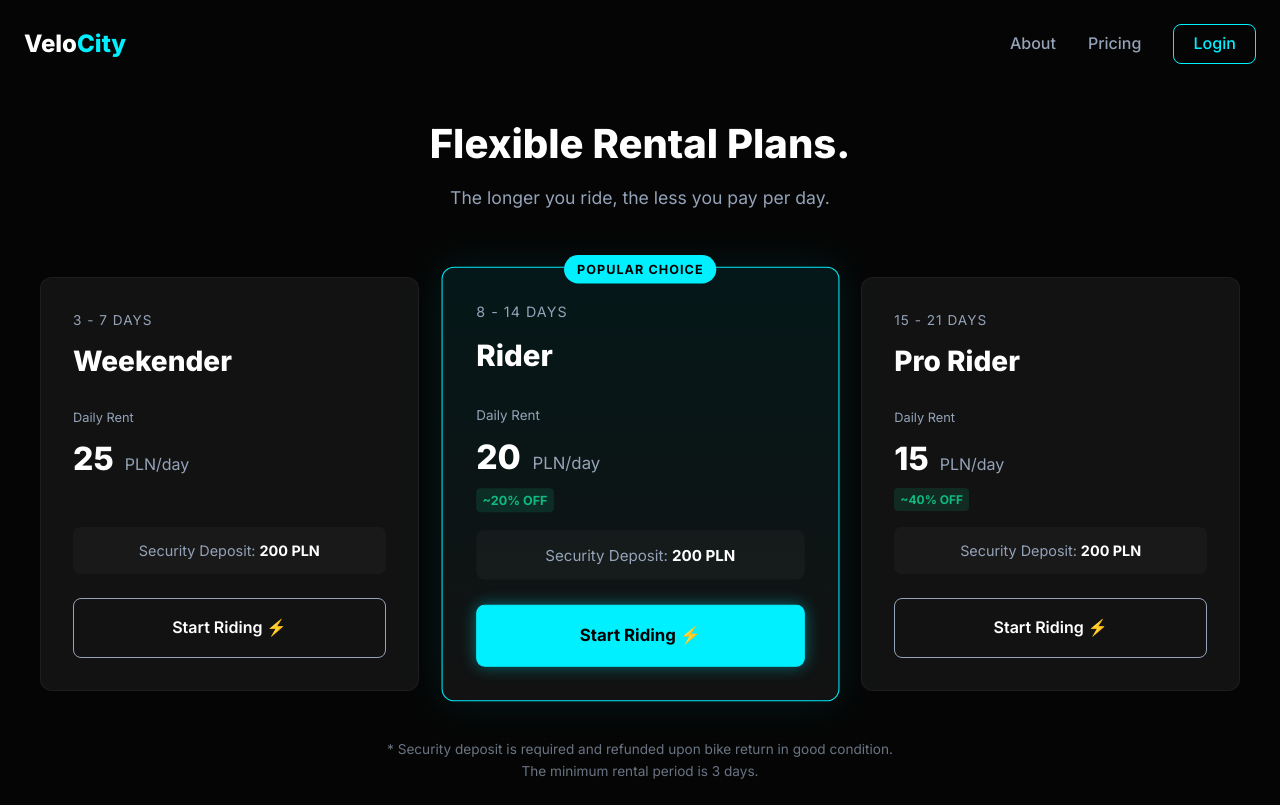
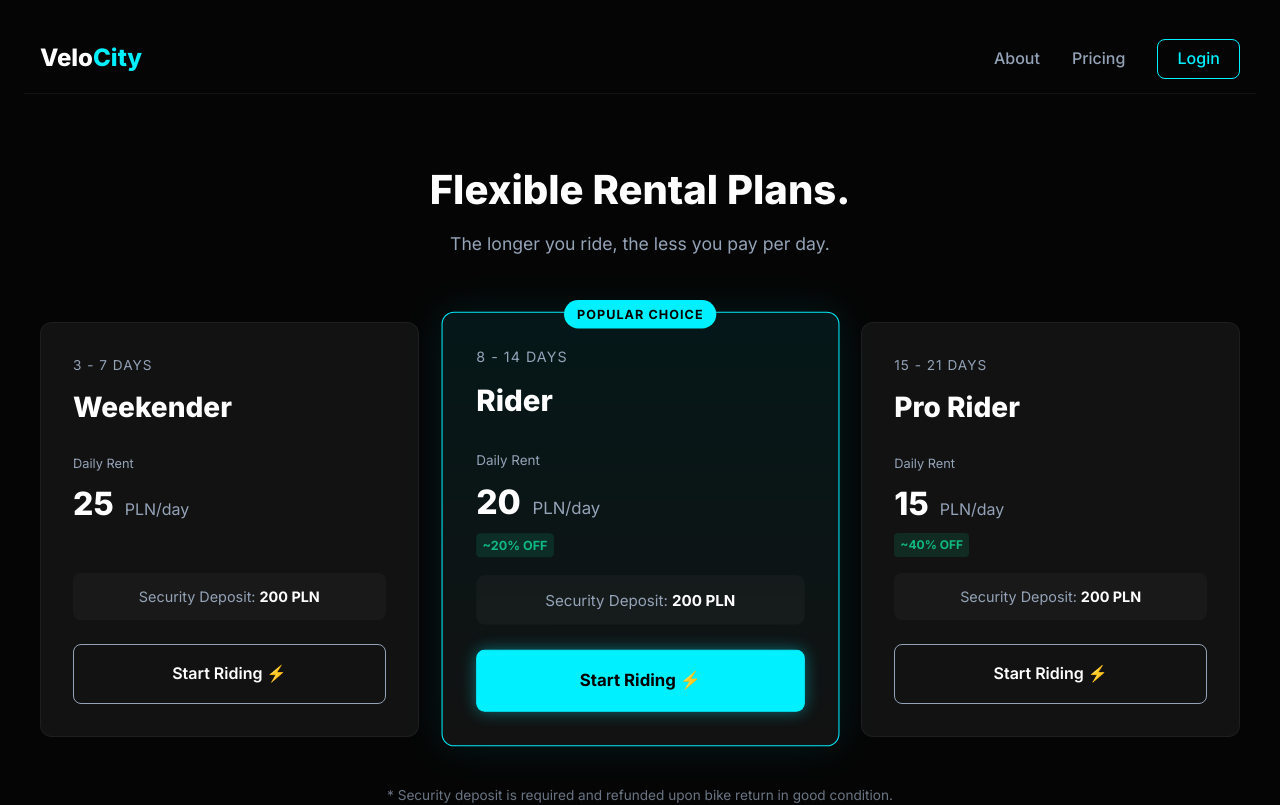
Before and after one commit to JakubJurkian/temporal-resource-allocation-system, a React (Vite) app: page /pricing in a window 1280 px wide. Shown: the top 805 px of the page. Built offline with nearby package versions, Linux system fonts and the light colour scheme.

Commit message:
refactor: adjust navbar for not protected routes & add hamburger menu

```diff
--- a/src/components/Navbar/Navbar.module.scss
+++ b/src/components/Navbar/Navbar.module.scss
@@ -1,52 +1,187 @@
+@use "sass:color";
 @use "../../styles/variables" as v;
 
 .topBar {
   display: flex;
   justify-content: space-between;
   align-items: center;
-  padding-bottom: 3rem;
+  height: 70px;
+  padding: 0 1.5rem;
   background: v.$color-bg-main;
+  position: sticky;
+  top: 0;
+  z-index: 1000;
+  width: 100%;
+  border-bottom: 1px solid rgba(255, 255, 255, 0.05);
+
+  // Center the content on large screens
+  @media (min-width: 1200px) {
+    padding: 0 calc(50% - 600px); // Trick to keep content max-width 1200
+  }
 }
 
 .logo {
   font-size: 1.5rem;
   font-weight: 800;
   color: v.$color-text-main;
-
-  span {
+  text-decoration: none;
+  z-index: 1001; // Keep logo above the mobile menu overlay
+  .highlight {
     color: v.$color-primary;
   }
 }
 
-.navLinks {
-  display: flex;
-  gap: 1.5rem;
-  align-items: center;
-  font-size: 0.9rem;
+// --- 1. THE HAMBURGER BUTTON (Mobile Only) ---
+.burger {
+  display: flex; // Visible by default (Mobile)
+  flex-direction: column;
+  gap: 5px;
+  background: transparent;
+  border: none;
+  cursor: pointer;
+  z-index: 1001; // Keep above menu overlay
+  padding: 5px;
 
-  @media (min-width: v.$tablet) {
-    gap: 2rem;
-    font-size: 1rem;
+  span {
+    display: block;
+    width: 25px;
+    height: 2px;
+    background: v.$color-text-main;
+    transition: all 0.3s ease;
   }
 
+  // Animation to X
+  &.active {
+    span:nth-child(1) {
+      transform: rotate(45deg) translate(5px, 5px);
+    }
+    span:nth-child(2) {
+      opacity: 0;
+    }
+    span:nth-child(3) {
+      transform: rotate(-45deg) translate(5px, -5px);
+    }
+  }
+
+  // Hide on Desktop
+  @media (min-width: v.$tablet) {
+    display: none;
+  }
+}
+
+.avatar {
+  width: 42px;
+  height: 42px;
+  // Gradient avatar to match brand
+  background: linear-gradient(
+    135deg,
+    v.$color-secondary,
+    color.adjust(v.$color-secondary, $lightness: -15%)
+  );
+  border-radius: 50%;
+  display: flex;
+  align-items: center;
+  justify-content: center;
+  font-weight: 700;
+  color: #fff;
+  box-shadow: 0 0 10px rgba(v.$color-secondary, 0.4);
+  border: 2px solid rgba(255, 255, 255, 0.1);
+}
+
+// --- 2. THE NAVIGATION (Mobile First = Drawer) ---
+.navLinks {
+  // A. Mobile Styles (The Default)
+  position: absolute;
+  top: 70px; // Starts below header
+  left: 0;
+  width: 100%;
+  background: v.$color-bg-main;
+  border-bottom: 1px solid rgba(255, 255, 255, 0.1);
+  padding: 2rem;
+
+  display: flex;
+  flex-direction: column; // Stack items vertically
+  align-items: center;
+  gap: 2rem;
+
+  // Animation Logic
+  transform: translateY(-150%); // Hide off-screen by default
+  transition: transform 0.3s cubic-bezier(0.4, 0, 0.2, 1);
+  z-index: 999;
+
+  &.open {
+    transform: translateY(0); // Slide in
+    box-shadow: 0 10px 20px rgba(0, 0, 0, 0.5);
+  }
+
+  // Base Link Styles
   a {
     color: v.$color-text-muted;
+    text-decoration: none;
     font-weight: 500;
-    transition: color 0.2s;
-    white-space: nowrap;
-
+    font-size: 1.1rem; // Bigger text for mobile tapping
     &:hover {
       color: v.$color-text-main;
     }
   }
 
+  // --- B. Desktop Override (The Switch) ---
+  @media (min-width: v.$tablet) {
+    position: static; // No longer absolute
+    width: auto; // Natural width
+    height: 100%;
+    background: transparent;
+    border: none;
+    padding: 0;
+
+    flex-direction: row; // Switch to horizontal
+    gap: 2rem;
+
+    transform: none; // Always visible
+    box-shadow: none;
+
+    // Reset font size
+    a {
+      font-size: 1rem;
+    }
+  }
+
+  // --- USER INFO STYLING ---
+  .userInfo {
+    display: flex;
+    flex-direction: column;
+    align-items: center;
+    gap: 1rem;
+    padding-left: 0;
+    border: none;
+
+    // Desktop Override
+    @media (min-width: v.$tablet) {
+      flex-direction: row;
+      padding-left: 1rem;
+      border-left: 1px solid rgba(255, 255, 255, 0.1);
+      height: 32px; // Match design
+    }
+  }
+
+  .userName {
+    display: block; // Show on mobile menu
+    @media (min-width: v.$tablet) {
+      display: block;
+    }
+  }
   .loginBtn {
+    // Mobile: bigger button
+    justify-content: center;
+
+    padding: 0.8rem;
+    height: 40px;
     border: 1px solid v.$color-primary;
     color: v.$color-primary;
     padding: 0.4rem 1.2rem;
     border-radius: v.$radius-md;
     font-weight: 500;
-    transition: all 0.2s; // Changed to 'all' for smoother hover
+    transition: all 0.2s;
 
     &:hover {
       background: rgba(v.$color-primary, 0.1);
--- a/src/components/Navbar/Navbar.tsx
+++ b/src/components/Navbar/Navbar.tsx
@@ -1,3 +1,4 @@
+import { useState } from "react"; // <--- Import this
 import { Link, useNavigate } from "react-router-dom";
 import { useAppDispatch, useAppSelector } from "../../store/hooks";
 import { logout } from "../../store/slices/authSlice";
@@ -8,37 +9,66 @@ export const Navbar = () => {
   const navigate = useNavigate();
   const { user } = useAppSelector((state) => state.auth);
 
+  // 1. State for Mobile Menu
+  const [isMenuOpen, setIsMenuOpen] = useState(false);
+
   const isAuthenticated = !!user;
 
   const logoutHandle = () => {
     dispatch(logout());
-    navigate("/"); // Redirect to home after logout
+    setIsMenuOpen(false); // Close menu on action
+    navigate("/");
   };
+
+  // Close menu when clicking a link (UX best practice)
+  const closeMenu = () => setIsMenuOpen(false);
 
   return (
     <header className={styles.topBar}>
-      {/* Logo Area */}
-      <Link to="/" className={styles.logo}>
+      <Link to="/" className={styles.logo} onClick={closeMenu}>
         Velo<span className={styles.highlight}>City</span>
       </Link>
 
-      {/* Navigation Area */}
-      <div className={styles.navLinks}>
-        {/* Auth Dependent Links */}
+      {/* 2. Hamburger Icon (Visible only on Mobile) */}
+      <button
+        className={`${styles.burger} ${isMenuOpen ? styles.active : ""}`}
+        onClick={() => setIsMenuOpen(!isMenuOpen)}
+        aria-label="Toggle menu"
+      >
+        <span />
+        <span />
+        <span />
+      </button>
+
+      {/* 3. Navigation Links (Drawer on Mobile, Row on Desktop) */}
+      <div className={`${styles.navLinks} ${isMenuOpen ? styles.open : ""}`}>
+        {/* Auth Links */}
         {!isAuthenticated ? (
           <>
-            <Link to="/about">About</Link>
-            <Link to="/pricing">Pricing</Link>
-            <Link to="/login" className={styles.loginBtn}>
+            <Link to="/about" onClick={closeMenu}>
+              About
+            </Link>
+            <Link to="/pricing" onClick={closeMenu}>
+              Pricing
+            </Link>
+            <Link to="/login" className={styles.loginBtn} onClick={closeMenu}>
               Login
             </Link>
           </>
         ) : (
           <>
-            <Link to="/dashboard">Dashboard</Link>
-            <div className={styles.loginBtn} onClick={logoutHandle}>
-              Logout
+            <Link to="/dashboard" onClick={closeMenu}>
+              Dashboard
+            </Link>
+            <div className={styles.userInfo}>
+              <span className={styles.userName}>{user?.fullName}</span>
+              <div className={styles.avatar}>
+                {user?.fullName?.charAt(0).toUpperCase()}
+              </div>
             </div>
+            <button onClick={logoutHandle} className={styles.loginBtn}>
+              Log Out
+            </button>
           </>
         )}
       </div>
--- a/src/pages/AboutPage/AboutPage.module.scss
+++ b/src/pages/AboutPage/AboutPage.module.scss
@@ -4,6 +4,7 @@
   text-align: center;
   margin-bottom: 6rem;
   position: relative;
+  padding: 4rem 1rem 0 1rem;
 
   h1 {
     font-size: 3rem;
--- a/src/pages/FleetPage/FleetPage.module.scss
+++ b/src/pages/FleetPage/FleetPage.module.scss
@@ -1,13 +1,22 @@
 @use "../../styles/variables" as v;
 
 .header {
-  text-align: center; margin-bottom: 4rem;
-  h1 { font-size: 3rem; margin-bottom: 0.5rem; }
-  p { color: v.$color-text-muted; }
+  padding: 4rem 1rem 0 1rem;
+  text-align: center;
+  margin-bottom: 4rem;
+  h1 {
+    font-size: 3rem;
+    margin-bottom: 0.5rem;
+  }
+  p {
+    color: v.$color-text-muted;
+  }
 }
 
 .bikeList {
-  display: flex; flex-direction: column; gap: 3rem;
+  display: flex;
+  flex-direction: column;
+  gap: 3rem;
 }
 
 .bikeCard {
@@ -19,7 +28,10 @@
   flex-direction: column;
   transition: transform 0.2s;
 
-  &:hover { transform: translateY(-3px); border-color: rgba(v.$color-primary, 0.3); }
+  &:hover {
+    transform: translateY(-3px);
+    border-color: rgba(v.$color-primary, 0.3);
+  }
 
   @media (min-width: v.$tablet) {
     flex-direction: row;
@@ -27,7 +39,11 @@
   }
 
   .visual {
-    background: radial-gradient(circle at center, rgba(v.$color-secondary, 0.1), rgba(0,0,0,0));
+    background: radial-gradient(
+      circle at center,
+      rgba(v.$color-secondary, 0.1),
+      rgba(0, 0, 0, 0)
+    );
     flex: 1;
     display: flex;
     align-items: center;
@@ -37,34 +53,77 @@
     min-height: 200px;
 
     .categoryTag {
-      position: absolute; top: 1rem; left: 1rem;
-      background: rgba(0,0,0,0.5); border: 1px solid rgba(255,255,255,0.1);
-      padding: 4px 10px; border-radius: 99px; font-size: 0.75rem; text-transform: uppercase; letter-spacing: 1px;
+      position: absolute;
+      top: 1rem;
+      left: 1rem;
+      background: rgba(0, 0, 0, 0.5);
+      border: 1px solid rgba(255, 255, 255, 0.1);
+      padding: 4px 10px;
+      border-radius: 99px;
+      font-size: 0.75rem;
+      text-transform: uppercase;
+      letter-spacing: 1px;
     }
 
-    .bikeImagePlaceholder { font-size: 6rem; filter: drop-shadow(0 10px 20px rgba(0,0,0,0.5)); }
+    .bikeImagePlaceholder {
+      font-size: 6rem;
+      filter: drop-shadow(0 10px 20px rgba(0, 0, 0, 0.5));
+    }
   }
 
   .info {
-    flex: 1.5; padding: 2rem; display: flex; flex-direction: column; justify-content: center;
+    flex: 1.5;
+    padding: 2rem;
+    display: flex;
+    flex-direction: column;
+    justify-content: center;
 
-    h2 { font-size: 1.75rem; margin-bottom: 0.5rem; color: v.$color-text-main; }
-    .desc { color: v.$color-text-muted; margin-bottom: 2rem; line-height: 1.6; }
+    h2 {
+      font-size: 1.75rem;
+      margin-bottom: 0.5rem;
+      color: v.$color-text-main;
+    }
+    .desc {
+      color: v.$color-text-muted;
+      margin-bottom: 2rem;
+      line-height: 1.6;
+    }
 
     .statsContainer {
-      display: flex; flex-direction: column; gap: 1rem;
+      display: flex;
+      flex-direction: column;
+      gap: 1rem;
 
       .statRow {
-        display: flex; align-items: center; gap: 1rem; font-size: 0.9rem;
+        display: flex;
+        align-items: center;
+        gap: 1rem;
+        font-size: 0.9rem;
 
-        .label { width: 60px; color: v.$color-text-muted; }
+        .label {
+          width: 60px;
+          color: v.$color-text-muted;
+        }
 
         .barTrack {
-          flex: 1; height: 6px; background: rgba(255,255,255,0.1); border-radius: 99px; overflow: hidden;
-          .barFill { height: 100%; background: v.$color-primary; border-radius: 99px; }
+          flex: 1;
+          height: 6px;
+          background: rgba(255, 255, 255, 0.1);
+          border-radius: 99px;
+          overflow: hidden;
+          .barFill {
+            height: 100%;
+            background: v.$color-primary;
+            border-radius: 99px;
+          }
         }
 
-        .value { width: 70px; text-align: right; font-weight: 600; color: v.$color-text-main; }
+        .value {
+          width: 70px;
+          text-align: right;
+          font-weight: 600;
+          color: v.$color-text-main;
+        }
       }
     }
   }
--- a/src/pages/PricingPage/PricingPage.module.scss
+++ b/src/pages/PricingPage/PricingPage.module.scss
@@ -1,6 +1,7 @@
 @use "../../styles/variables" as v;
 
 .header {
+  padding: 4rem 1rem 0 1rem;
   text-align: center;
   margin-bottom: 4rem;
   h1 {
```
